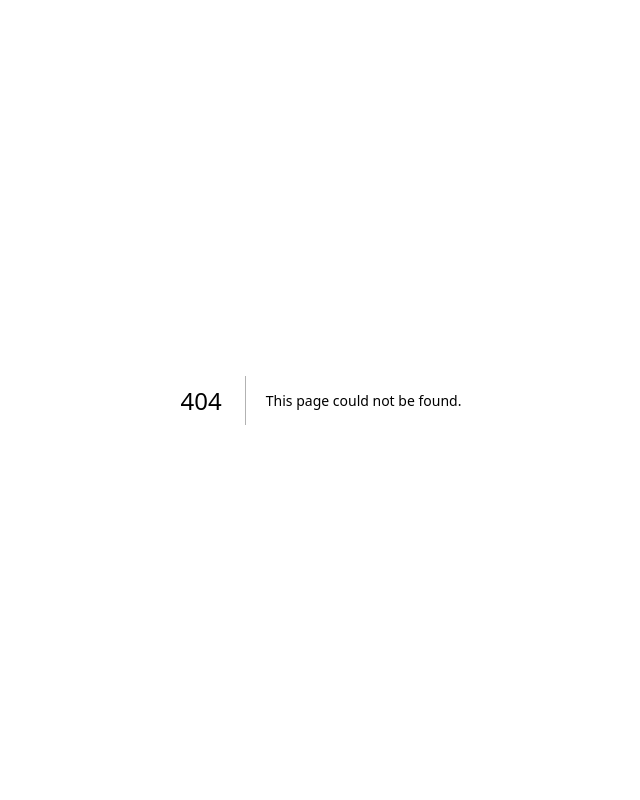
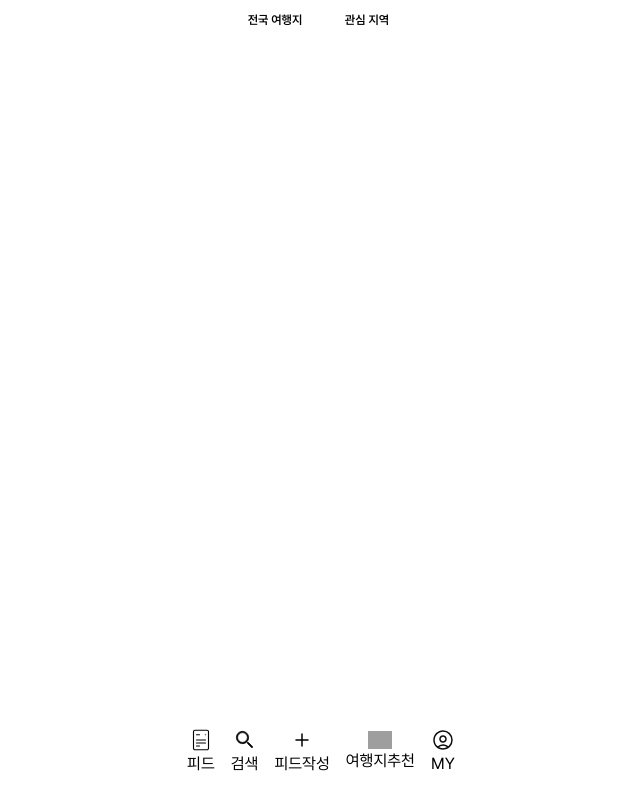
Before and after one commit to FRONTENDBOOTCAMP-12th/4th-SBPB, a Next.js app: page /recommend-place in a window 1280 px wide. Before the commit this address had no page. Shown: the whole page, without its empty margins (319-959 px from the left). Built offline with nearby package versions, Linux system fonts and the light colour scheme; grey boxes are pictures that could not be loaded.

Commit message:
[Feat] 상단 테마선택 네브 개발
- 상단 테마 선택하는 네브바 UI 개발

Resolves #141

```diff
--- /dev/null
+++ b/src/app/recommend-place/page.tsx
@@ -0,0 +1,13 @@
+import NavItems from '@/components/nav-items';
+import ThemeBar from '@/features/recommend-place/theme-bar';
+
+function RecommendPlacePage() {
+  return (
+    <section>
+      <ThemeBar />
+      <NavItems />
+    </section>
+  );
+}
+
+export default RecommendPlacePage;
--- a/src/components/nav-items.tsx
+++ b/src/components/nav-items.tsx
@@ -25,7 +25,7 @@ const navItems: NavItem[] = [
   {
     id: 'subway',
     src: '/subway.svg',
-    href: '#',
+    href: '/recommend-place',
     alt: '여행지추천',
     label: '여행지추천',
   },
--- /dev/null
+++ b/src/features/recommend-place/theme-bar.tsx
@@ -0,0 +1,20 @@
+function ThemeBar() {
+  return (
+    <article className="flex justify-center gap-1">
+      <button
+        className="font-semibold border-b-3 border-transparent text-xs py-1 my-2 w-22 focus:border-b-3 focus:border-accent focus:text-accent"
+        type="button"
+      >
+        전국 여행지
+      </button>
+      <button
+        className="font-semibold border-b-3 border-transparent text-xs py-1 my-2 w-22 focus:border-b-3 focus:border-accent focus:text-accent"
+        type="button"
+      >
+        관심 지역
+      </button>
+    </article>
+  );
+}
+
+export default ThemeBar;
```
